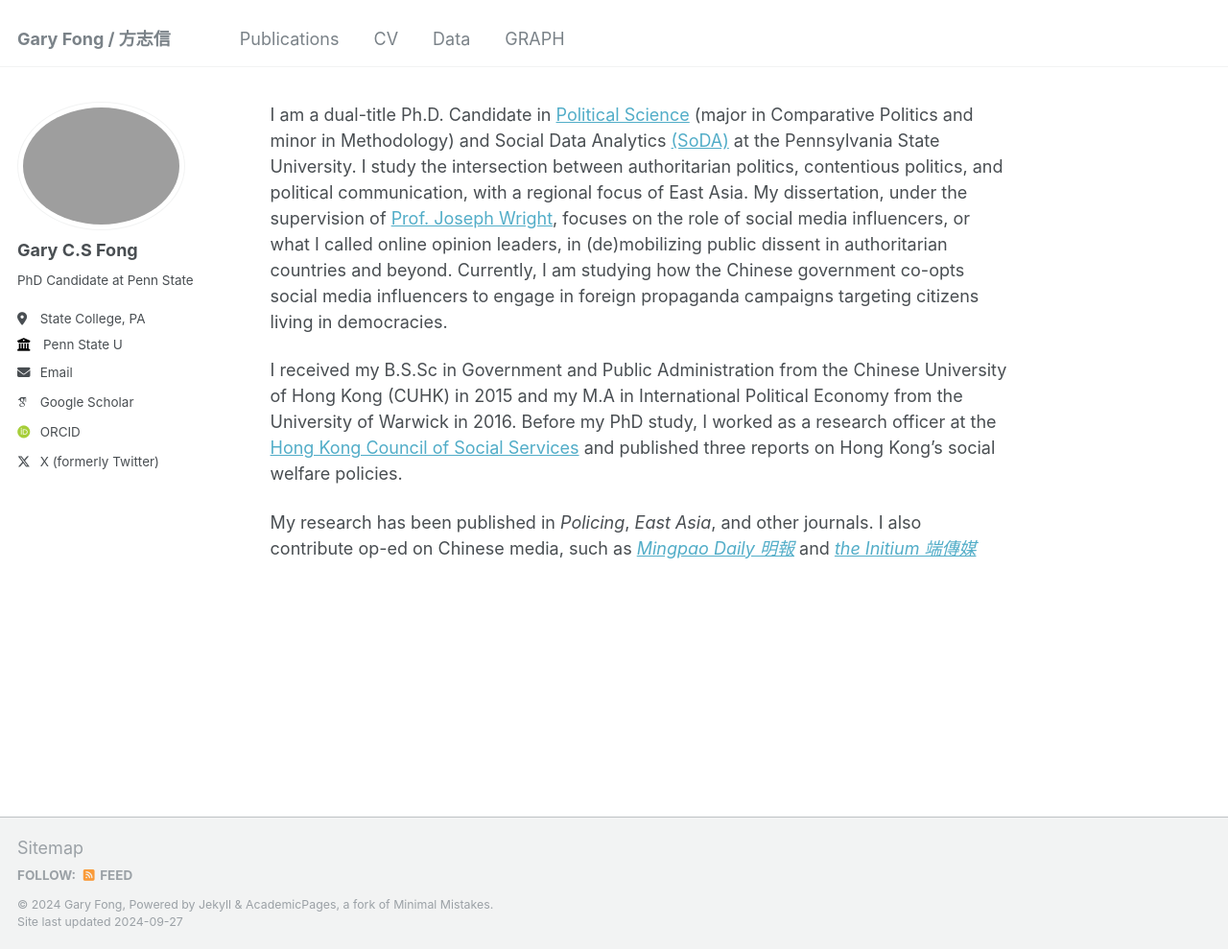
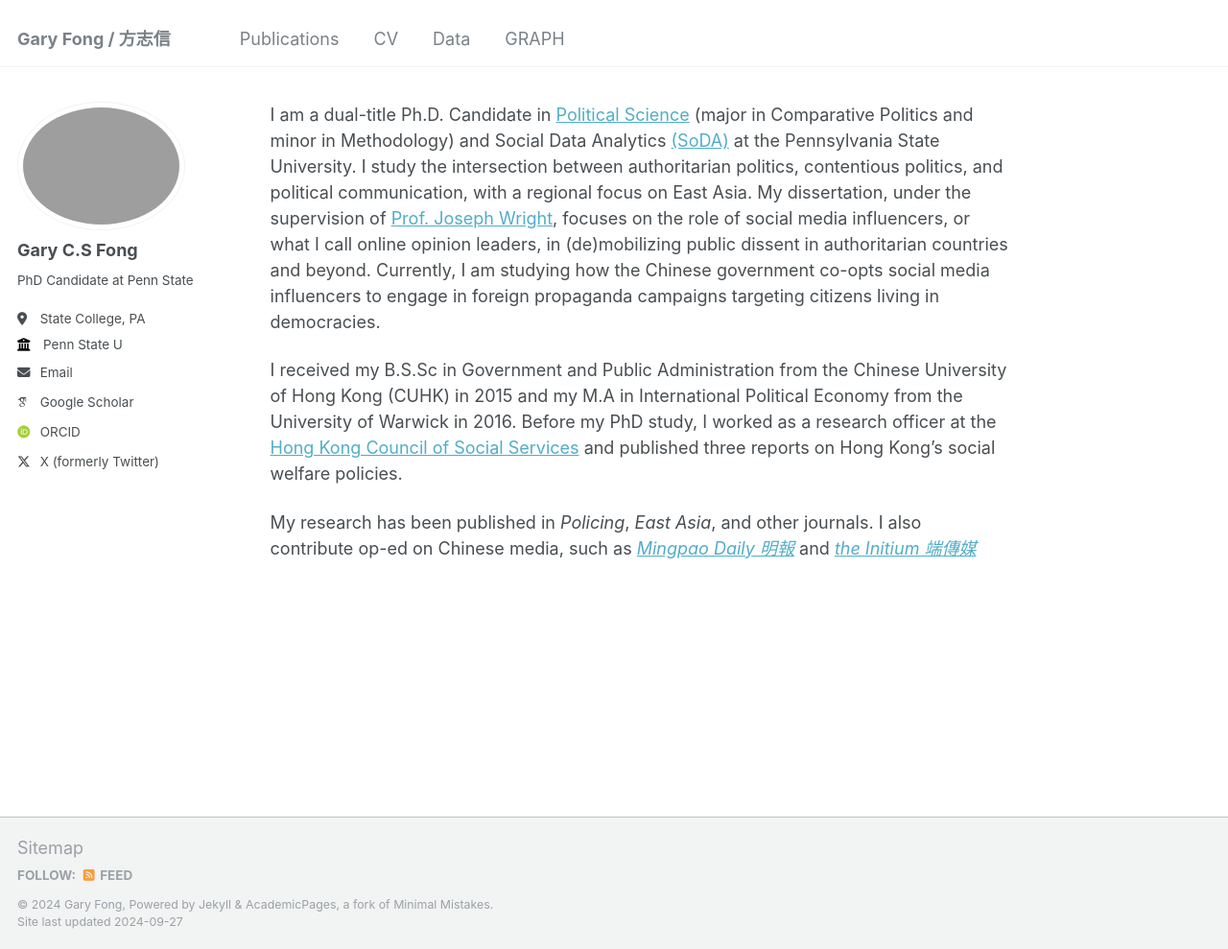
Before and after one commit to sap98fcs/sap98fcs.github.io, a Jekyll site: the page built from _pages/about.md, in a window 1280 px wide and 989 px high. Shown: the whole window at 96% size. Built offline with Jekyll 4.4.1, drawn with Linux system fonts in a browser that asks for light colours; some web fonts are replaced.

Commit message:
Update about.md

```diff
--- a/_pages/about.md
+++ b/_pages/about.md
@@ -7,7 +7,7 @@ redirect_from:
   - /about.html
 ---
 
-I am a dual-title Ph.D. Candidate in [Political Science](https://polisci.la.psu.edu) (major in Comparative Politics and minor in Methodology) and Social Data Analytics [(SoDA)](https://soda.la.psu.edu/) at the Pennsylvania State University. I study the intersection between authoritarian politics, contentious politics, and political communication, with a regional focus of East Asia. My dissertation, under the supervision of [Prof. Joseph Wright](https://polisci.la.psu.edu/people/jgw12/), focuses on the role of social media influencers, or what I called online opinion leaders, in (de)mobilizing public dissent in authoritarian countries and beyond. Currently, I am studying how the Chinese government co-opts social media influencers to engage in foreign propaganda campaigns targeting citizens living in democracies.
+I am a dual-title Ph.D. Candidate in [Political Science](https://polisci.la.psu.edu) (major in Comparative Politics and minor in Methodology) and Social Data Analytics [(SoDA)](https://soda.la.psu.edu/) at the Pennsylvania State University. I study the intersection between authoritarian politics, contentious politics, and political communication, with a regional focus on East Asia. My dissertation, under the supervision of [Prof. Joseph Wright](https://polisci.la.psu.edu/people/jgw12/), focuses on the role of social media influencers, or what I call online opinion leaders, in (de)mobilizing public dissent in authoritarian countries and beyond. Currently, I am studying how the Chinese government co-opts social media influencers to engage in foreign propaganda campaigns targeting citizens living in democracies.
 
 I received my B.S.Sc in Government and Public Administration from the Chinese University of Hong Kong (CUHK) in 2015 and my M.A in International Political Economy from the University of Warwick in 2016. Before my PhD study, I worked as a research officer at the [Hong Kong Council of Social Services](https://www.hkcss.org.hk/?lang=en) and published three reports on Hong Kong's social welfare policies.
 
```
